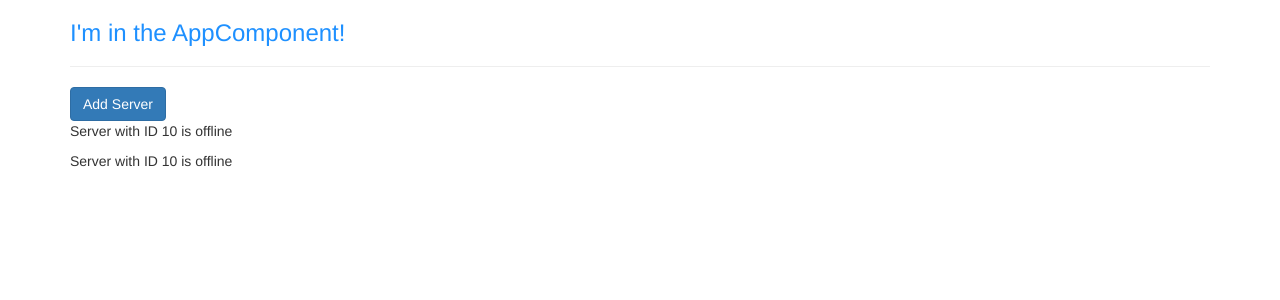
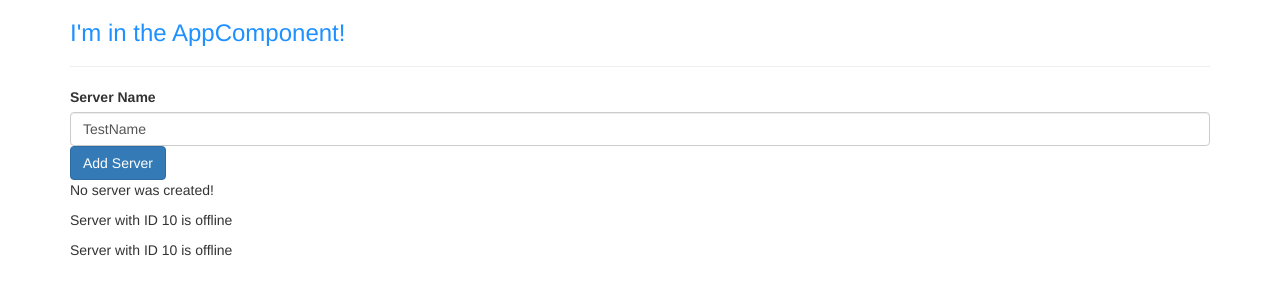
Before and after one commit to Netherwulf/angular-training-app, an Angular app: page / in a window 1280 px wide. Shown: the top 300 px of the page. Built offline with nearby package versions, Linux system fonts and the light colour scheme.

Commit message:
Added structural directive
Added structural directive

```diff
--- a/src/app/servers/servers.component.html
+++ b/src/app/servers/servers.component.html
@@ -1,3 +1,22 @@
-<button class="btn btn-primary">Add Server</button>
+<label>Server Name</label>
+<!--<input-->
+  <!--type="text"-->
+  <!--class="form-control"-->
+  <!--(input)="onUpdateServerName($event)">-->
+<input
+  type="text"
+  class="form-control"
+  [(ngModel)]="serverName">
+<!--<p>{{ serverName }}</p>-->
+<button
+  class="btn btn-primary"
+  [disabled]="!allowNewServer"
+  (click)="onCreateServer()">Add Server</button>
+<!--<p [innerText]="allowNewServer"></p>-->
+<!--<p>{{ serverCreationStatus }}</p>-->
+<p *ngIf="serverCreated; else noserver">Server is created, server name is {{ serverName }}</p>
+<ng-template #noserver>
+  <p>No server was created!</p>
+</ng-template>
 <app-server></app-server>
 <app-server></app-server>
--- a/src/app/servers/servers.component.ts
+++ b/src/app/servers/servers.component.ts
@@ -12,9 +12,26 @@
 })
 export class ServersComponent implements OnInit {
 
-  constructor() { }
+  allowNewServer = false;
+  serverCreationStatus = 'No server was created!';
+  serverName = 'TestName';
+  serverCreated = false;
+
+  constructor() {
+    setTimeout(() => {
+      this.allowNewServer = true;
+    }, 2000);
+  }
 
   ngOnInit() {
   }
 
+  onCreateServer() {
+    this.serverCreated = true;
+    this.serverCreationStatus = 'Server was created! Name is ' + this.serverName;
+  }
+
+  onUpdateServerName(event: Event) {
+    this.serverName = (<HTMLInputElement>event.target).value;
+  }
 }
```
